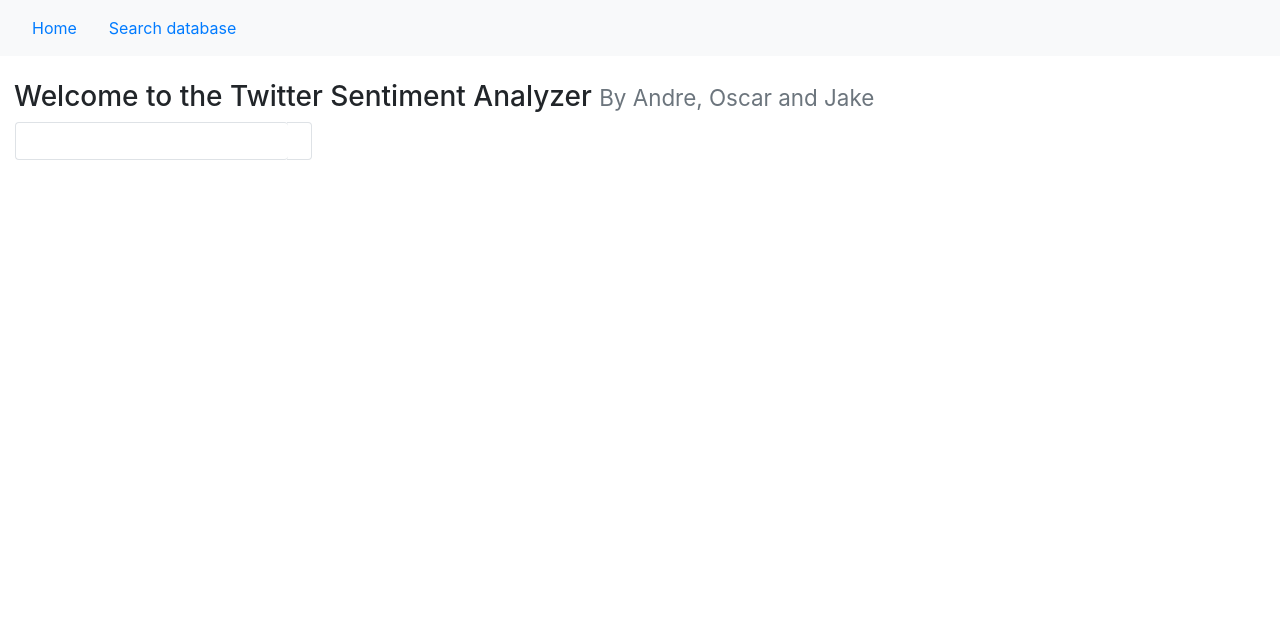
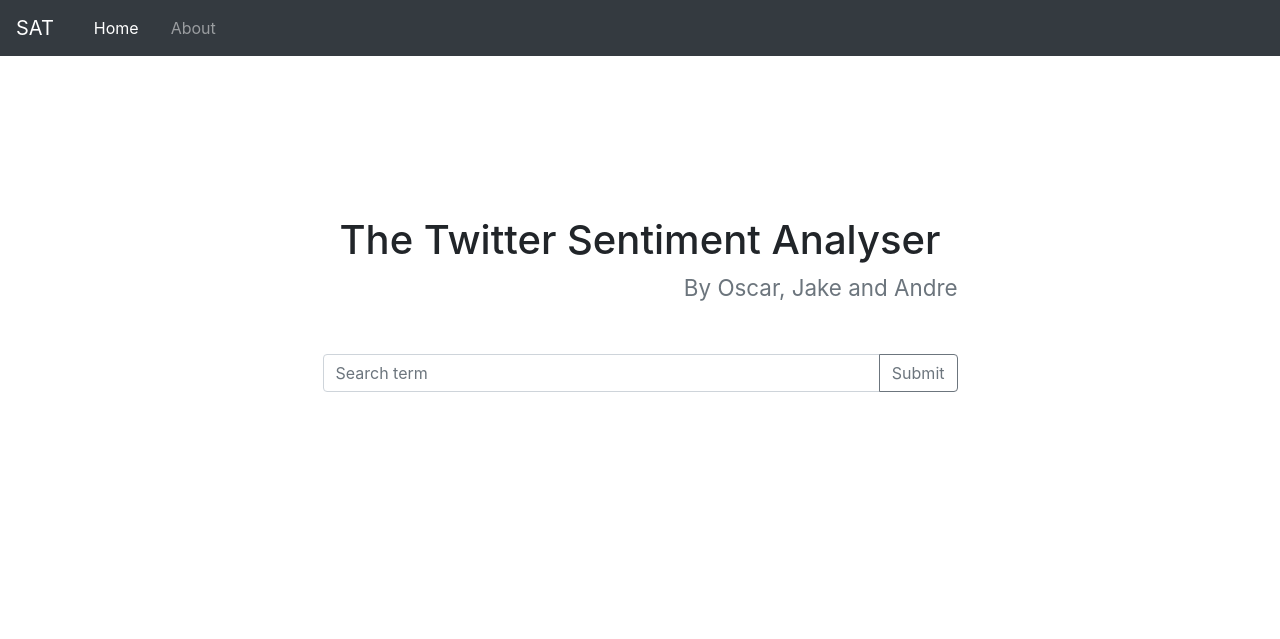
Before and after one commit to eyeCube/SentimentAnalysisTwitter, a Django app: page / in a window 1280 px wide. Shown: the top 639 px of the page. Run offline with Django 3.2, Linux system fonts and the light colour scheme; some libraries are stand-ins or nearby versions.

Commit message:
update to website layout

```diff
--- a/SAT_Website/SAT_Website/settings.py
+++ b/SAT_Website/SAT_Website/settings.py
@@ -41,7 +41,7 @@ INSTALLED_APPS = [
     'webapp',
 ]
 
-SITE_ID = 1
+SITE_ID = 2
 
 MIDDLEWARE = [
     'django.middleware.security.SecurityMiddleware',
--- a/SAT_Website/SAT_Website/urls.py
+++ b/SAT_Website/SAT_Website/urls.py
@@ -21,6 +21,6 @@ from webapp import views
 urlpatterns = [
     path('admin/', admin.site.urls),
     path('', views.home, name='home'),
-    path('new_search/', views.new_search, name='new_search'),
+    path('about/', views.about, name='about'),
     path('search/', views.search, name='search'),
 ]
--- a/SAT_Website/webapp/jobs.py
+++ b/SAT_Website/webapp/jobs.py
@@ -12,7 +12,7 @@ message = Template('You should be able to find your query here: $site/search/?q=
 
 def send_email():
     emails = Email.objects.all().filter(EmailSent=False)
-    print(emails)
+    # print(emails)
 
     for email in emails:
         print("Attempting to send email to", email.Email)
@@ -20,7 +20,7 @@ def send_email():
         email.save()
 
         m = message.substitute(site=current_site.domain, email=email.Email)
-        print(m)
+        # print(m)
 
         send_mail(
             'Your query is ready to view!',
--- /dev/null
+++ b/SAT_Website/webapp/templates/about.html
@@ -0,0 +1,6 @@
+{% extends "base.html" %}
+{% block content %}
+
+    <p>about us goes here.</p>
+
+{% endblock content %}
--- a/SAT_Website/webapp/templates/base.html
+++ b/SAT_Website/webapp/templates/base.html
@@ -3,18 +3,34 @@
 <head>
     <meta charset="UTF-8">
     <link href="https://stackpath.bootstrapcdn.com/bootstrap/4.4.1/css/bootstrap.min.css" rel="stylesheet" integrity="sha384-Vkoo8x4CGsO3+Hhxv8T/Q5PaXtkKtu6ug5TOeNV6gBiFeWPGFN9MuhOf23Q9Ifjh" crossorigin="anonymous">
+    <script src="https://code.jquery.com/jquery-3.3.1.slim.min.js" integrity="sha384-q8i/X+965DzO0rT7abK41JStQIAqVgRVzpbzo5smXKp4YfRvH+8abtTE1Pi6jizo" crossorigin="anonymous"></script>
+    <script src="https://cdnjs.cloudflare.com/ajax/libs/popper.js/1.14.7/umd/popper.min.js" integrity="sha384-UO2eT0CpHqdSJQ6hJty5KVphtPhzWj9WO1clHTMGa3JDZwrnQq4sF86dIHNDz0W1" crossorigin="anonymous"></script>
+    <script src="https://stackpath.bootstrapcdn.com/bootstrap/4.3.1/js/bootstrap.min.js" integrity="sha384-JjSmVgyd0p3pXB1rRibZUAYoIIy6OrQ6VrjIEaFf/nJGzIxFDsf4x0xIM+B07jRM" crossorigin="anonymous"></script>
     <title>Sentiment Analysis for Twitter</title>
+    <style>
+        #p1 {
+            padding-left: 1em;
+        }
+    </style>
 </head>
 <body>
-    <nav class="navbar navbar-expand-lg navbar-light bg-light">
-    <div>
-        <ul class="nav">
-            <li class="nav-item">
-                <a class="nav-link active" href="{% url 'home' %}">Home</a>
+    <nav class="navbar navbar-expand-lg navbar-dark bg-dark">
+        <a class="navbar-brand" href="{% url 'home' %}">SAT</a>
+        <button class="navbar-toggler" type="button" data-toggle="collapse" data-target="#navbarSupportedContent" aria-controls="navbarSupportedContent" aria-expanded="false" aria-label="Toggle navigation">
+            <span class="navbar-toggler-icon"></span>
+        </button>
+    <div class="collapse navbar-collapse" id="navbarSupportedContent">
+        <ul class="navbar-nav mr-auto">
+            <li class="nav-item active pl-3">
+                <a class="nav-link" href="{% url 'home' %}">Home<span class="sr-only">(current)</span></a>
             </li>
-            <li class="nav-item">
-                <a class="nav-link active" href="{% url 'new_search' %}">Search database</a>
+            <li class="nav-item pl-3">
+                <a class="nav-link" href="{% url 'about' %}">About</a>
             </li>
+            <form class="form-inline my-2 my-lg-0 pl-3" method="get" action="/search/">
+                <input class="form-control mr-sm-1" type="search" name="q" id="id_q" placeholder="New search" aria-label="Search" value="{{ query }}" required>
+                <button class="btn btn-outline-light my-2 my-sm-0" type="submit">Search</button>
+            </form>
         </ul>
     </div>
     </nav>
--- a/SAT_Website/webapp/templates/home.html
+++ b/SAT_Website/webapp/templates/home.html
@@ -1,17 +1,59 @@
-{% extends "base.html" %}
-{% block content %}
-    <h3>
-        &ensp;Welcome to the Twitter Sentiment Analyzer
-        <small class="text-muted">By Andre, Oscar and Jake</small>
-    </h3>
-      <div class="input-group col-md-4">
-        <form method="get" action="/search/">
-                <input class="form-control py-2 border-right-0 border" type="search" name="q" id="id_q" value="{{ query }}" required/>
-        </form>
-                    <span class="input-group-append">
-                    <button class="btn btn-outline-secondary border-left-0 border" type="button">
-                        <i class="fa fa-search"></i>
-                    </button>
-                </span>
+<!DOCTYPE html>
+<html lang="en">
+<head>
+    <meta charset="UTF-8">
+    <link href="https://stackpath.bootstrapcdn.com/bootstrap/4.4.1/css/bootstrap.min.css" rel="stylesheet" integrity="sha384-Vkoo8x4CGsO3+Hhxv8T/Q5PaXtkKtu6ug5TOeNV6gBiFeWPGFN9MuhOf23Q9Ifjh" crossorigin="anonymous">
+    <script src="https://code.jquery.com/jquery-3.3.1.slim.min.js" integrity="sha384-q8i/X+965DzO0rT7abK41JStQIAqVgRVzpbzo5smXKp4YfRvH+8abtTE1Pi6jizo" crossorigin="anonymous"></script>
+    <script src="https://cdnjs.cloudflare.com/ajax/libs/popper.js/1.14.7/umd/popper.min.js" integrity="sha384-UO2eT0CpHqdSJQ6hJty5KVphtPhzWj9WO1clHTMGa3JDZwrnQq4sF86dIHNDz0W1" crossorigin="anonymous"></script>
+    <script src="https://stackpath.bootstrapcdn.com/bootstrap/4.3.1/js/bootstrap.min.js" integrity="sha384-JjSmVgyd0p3pXB1rRibZUAYoIIy6OrQ6VrjIEaFf/nJGzIxFDsf4x0xIM+B07jRM" crossorigin="anonymous"></script>
+    <title>Sentiment Analysis for Twitter</title>
+    <style>
+        body,html {
+            height: 80%;
+        }
+        #pspecial {
+            margin-top: -10px;
+        }
+    </style>
+</head>
+<body>
+    <nav class="navbar navbar-expand-lg navbar-dark bg-dark">
+        <a class="navbar-brand" href="{% url 'home' %}">SAT</a>
+        <button class="navbar-toggler" type="button" data-toggle="collapse" data-target="#navbarSupportedContent" aria-controls="navbarSupportedContent" aria-expanded="false" aria-label="Toggle navigation">
+            <span class="navbar-toggler-icon"></span>
+        </button>
+    <div class="collapse navbar-collapse" id="navbarSupportedContent">
+        <ul class="navbar-nav mr-auto">
+            <li class="nav-item active pl-3">
+                <a class="nav-link" href="{% url 'home' %}">Home</a>
+            </li>
+            <li class="nav-item pl-3">
+                <a class="nav-link" href="{% url 'about' %}">About</a>
+            </li>
+        </ul>
+    </div>
+    </nav>
+    <div class="container h-100">
+        <div class="row align-items-center h-100">
+            <div class="col-7 mx-auto">
+                <h1>
+                    <p class="text-center">The Twitter Sentiment Analyser</p>
+                </h1>
+                <h3>
+                    <p class="text-right" id="pspecial"><small class="text-muted">By Oscar, Jake and Andre</small></p>
+                </h3>
+                <div style="padding-top: 35px;">
+                    <form method="get" action="/search/">
+                        <div class="input-group mb-3">
+                                <input class="form-control" type="text" placeholder="Search term" name="q" id="id_q" value="{{ query }}" required/>
+                            <div class="input-group-append">
+                                <button class="btn btn-outline-secondary" type="submit">Submit</button>
+                            </div>
+                        </div>
+                    </form>
+                </div>
+            </div>
         </div>
-{% endblock content %}
+    </div>
+</body>
+</html>
--- a/SAT_Website/webapp/views.py
+++ b/SAT_Website/webapp/views.py
@@ -26,5 +26,5 @@ def search(request):
     return render(request, 'results.html', {'email': email})
 
 
-def new_search(request):
-    return render(request, 'search.html')
+def about(request):
+    return render(request, 'about.html')
```
Also changed, not shown: SAT_Website/webapp/static/catchCollapse.js (added, +7 -0 lines), SAT_Website/webapp/templates/newemail.html (+6 -5 lines), SAT_Website/db.sqlite3.
